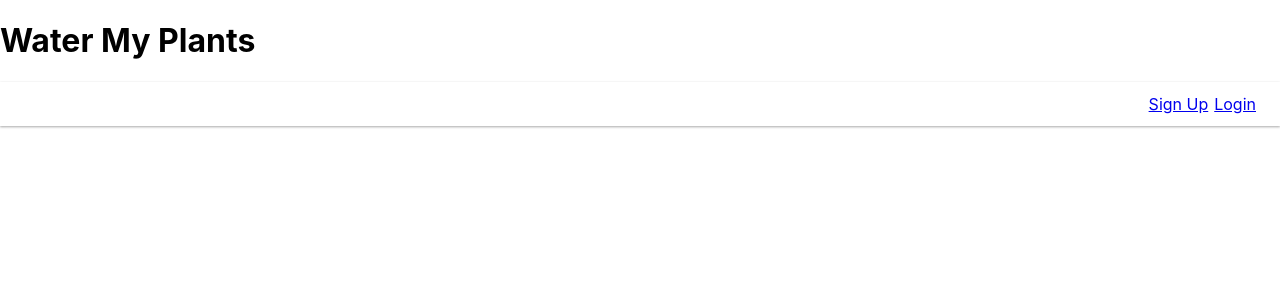
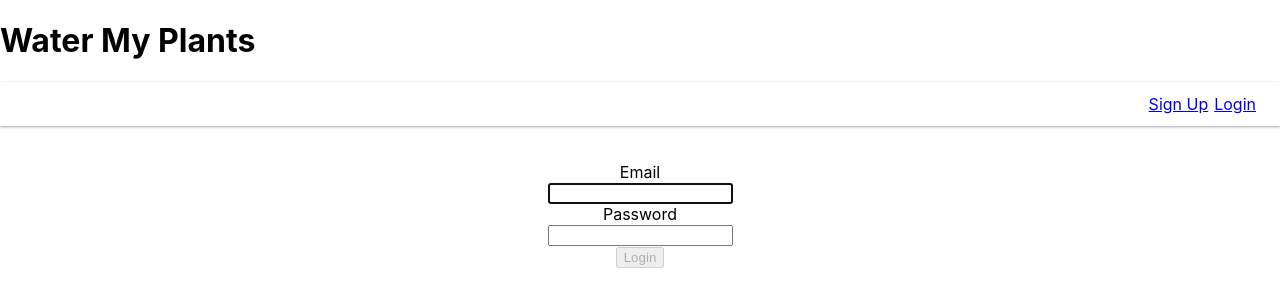
Before and after one commit to bld-wk-water-my-plants/front-end, a React (Create React App) app: page /login in a window 1280 px wide. Shown: the top 306 px of the page. Built offline with nearby package versions, Linux system fonts and the light colour scheme.

Commit message:
finished login page

```diff
--- a/src/App.js
+++ b/src/App.js
@@ -37,7 +37,7 @@
         <PrivateRoute path='/edituser' />
         <Route path='/signup' />
         <PrivateRoute path='/logout' />
-        <Route path='/login' />
+        <Route path='/login' component={Login} />
         <Route path="/" />
       </Switch>
     </div>
--- a/src/components/Login.js
+++ b/src/components/Login.js
@@ -0,0 +1,45 @@
+import React, { useState } from 'react';
+import { Button, Form } from 'react-bootstrap';
+
+
+export default function Login() {
+    const [email, setEmail] = useState("");
+    const [password, setPassword] = useState("");
+
+    function validateForm() {
+      return email.length > 0 && password.length > 8;
+    }
+
+    function onSubmit(event) {
+      event.preventDefault();
+    }
+
+    return (
+      <div className="Login">
+        <Form onSubmit={onSubmit}>
+          <Form.Group size="lg" controlId="email">
+            <Form.Label>Email</Form.Label>
+            <br/>
+            <Form.Control
+              autoFocus
+              type="email"
+              value={email}
+              onChange={(e) => setEmail(e.target.value)}
+            />
+          </Form.Group>
+          <Form.Group size="lg" controlId="password">
+            <Form.Label>Password</Form.Label>
+            <br/>
+            <Form.Control
+              type="password"
+              value={password}
+              onChange={(e) => setPassword(e.target.value)}
+            />
+          </Form.Group>
+          <Button block size="lg" type="submit" disabled={!validateForm()}>
+            Login
+          </Button>
+        </Form>
+      </div>
+    );
+  }
```
